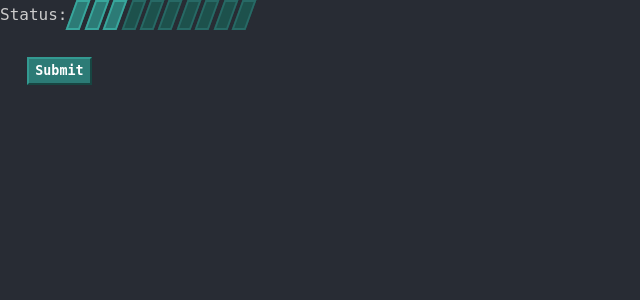
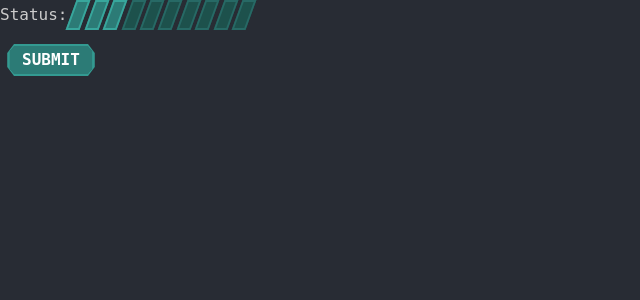
Before and after one commit to fendy3002/interview-tests, a React (Create React App) app in the folder homepage2/: page / in a window 1280 px wide. Shown: the top 300 px of the page, without its empty margins (0-640 px from the left). Built offline with nearby package versions, Linux system fonts and the light colour scheme.

Commit message:
octagon button

```diff
--- a/homepage2/src/App.tsx
+++ b/homepage2/src/App.tsx
@@ -9,8 +9,10 @@ function App() {
         <div>Status:</div>
         <StatusBar point={3} />
       </div>
-      <div>
-        <button className="btn primary">Submit</button>
+      <div style={{ padding: "14px" }}>
+        <button className="btn primary" type="button">
+          Submit
+        </button>
       </div>
     </>
   );
--- a/homepage2/src/components/StatusBar.tsx
+++ b/homepage2/src/components/StatusBar.tsx
@@ -7,9 +7,9 @@ export const StatusBar = (payload: { point: number; maxPoint?: number }) => {
   for (let i = 1; i <= maxPoint; i++) {
     pointDivs.push(
       i <= point ? (
-        <div className="status-point"></div>
+        <div className="status-point" key={i}></div>
       ) : (
-        <div className="status-point-empty"></div>
+        <div className="status-point-empty" key={i}></div>
       )
     );
   }
--- a/homepage2/src/css/index.scss
+++ b/homepage2/src/css/index.scss
@@ -26,35 +26,76 @@ code {
 
 button {
   &.btn {
+    background-color: transparent;
     font-family: $font-main;
-    display: inline-block;
-    position: relative;
-    line-height: 24px;
-    padding: 0 .5em;
-    margin: 2em;
-    /* just spacing */
-    position: relative;
+    display: inline-flex;
+    align-items: center;
+    height: 32px;
+    line-height: 32px;
+    margin: 0px;
+    padding: 0px 0px 0px 0px;
+    font-size: 16px;
+    text-transform: uppercase;
+    border-top: #000000 solid 2px;
+    border-bottom: #000000 solid 2px;
+    border-left:none;
+    border-right:none;
   }
   &.btn:before,
   &.btn:after {
     content: '';
-    width: 24px;
-    height: 24px;
+    width: 10px;
+    height: 28px;
+    display: inline-block;
+    border-top: #000000 solid 2px;
+    border-bottom: #000000 solid 2px;
+  }
+  &.btn:before {
+    margin-left: -22px;
+    margin-right: 8px;
+    transform-origin: right;
+    transform: perspective(12px) rotateY(-45deg);
+    border-left: #000000 solid 12px;
+    border-right: none;
+  }
+  &.btn:after {
+    margin-right: -22px;
+    margin-left: 8px;
+    transform-origin: left;
+    transform: perspective(12px) rotateY(45deg);
+    border-right: #000000 solid 12px;
+    border-left: none;
   }
 
   &.primary {
+    border-top-color: $primary-light;
+    border-bottom-color: $primary-light;
     background-color: $primary;
-    border-color: $primary-light;
     color: $text-color-primary;
     font-weight: bold;
   }
+  &.primary:before {
+    background-color: $primary;
+    border-top-color: $primary-light;
+    border-bottom-color: $primary-light;
+    border-left-color: $primary-light;
+  }
   &.primary:after {
     background-color: $primary;
-    border-left-color: $primary-light;
+    border-top-color: $primary-light;
+    border-bottom-color: $primary-light;
+    border-right-color: $primary-light;
   }
-  &.primary:before {
-    background-color: $primary;
-    border-right-color: $primary-light;
+
+  &.primary:hover {
+    background-color: $primary-lighter;
+    cursor: pointer;
+  }
+
+  &.primary:hover:after,
+  &.primary:hover:before {
+    background-color: $primary-lighter;
+    cursor: pointer;
   }
 }
 
```
